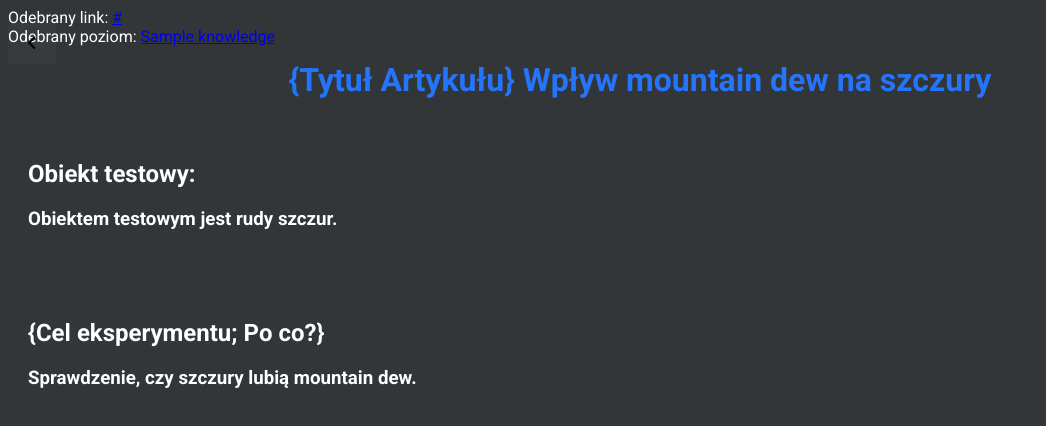
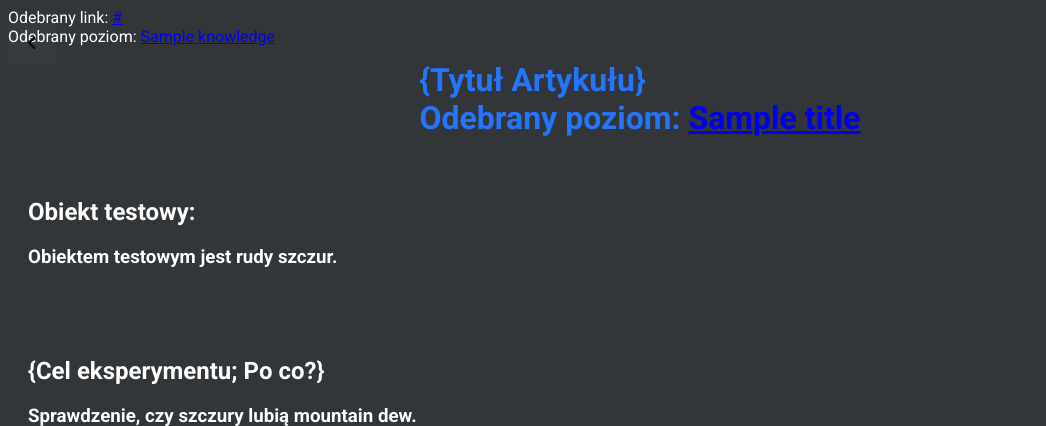
Before and after one commit to Falanger-debug/Simplified-Science, a Flask app: template templates/streszczenie.html in a window 1280 px wide. Shown: the top 426 px of the page, without its empty margins (0-1046 px from the left). Run offline with Flask 3, Linux system fonts and the light colour scheme; the template is opened without the code that fills it: most values are stand-ins (such as "Sample title", 1, 10 or a date in 2020).

Commit message:
test custom tytułu

```diff
--- a/app.py
+++ b/app.py
@@ -7,9 +7,9 @@ def home():
     if request.method == 'POST':
         link = request.form.get('link')  # Użyj get() dla bezpieczeństwa
         knowledge = request.form.get('poziom-wiedzy')
-
+        title= "Sztywny tytuł artykułu"
         # Zwracamy szablon streszczenie.html, przekazując zmienne
-        return render_template('streszczenie.html', link=link, knowledge=knowledge)
+        return render_template('streszczenie.html', link=link, knowledge=knowledge, title=title)
 
     # Przy metodzie GET wyświetlaj index.html
     return render_template('index.html')
--- a/templates/streszczenie.html
+++ b/templates/streszczenie.html
@@ -70,7 +70,11 @@
     <div class="title">
         <h1 style="margin-top: 15px;">
             {Tytuł Artykułu}
-            Wpływ mountain dew na szczury
+            {% if link %}
+            <div>
+                Odebrany poziom: <a href="{{ title }}" target="_blank">{{ title }}</a>
+            </div>
+            {% endif %}
         </h1>
     </div>
 
```
